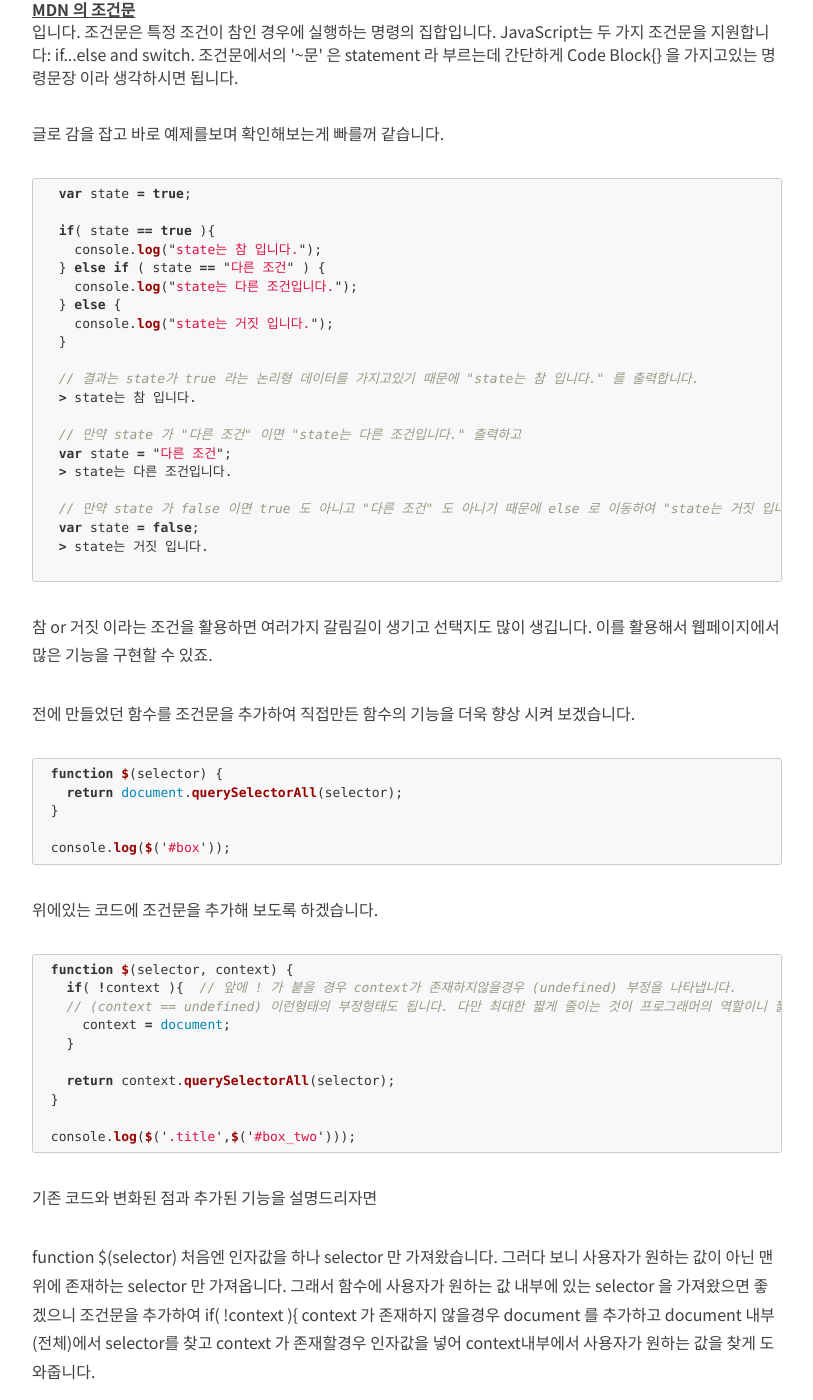
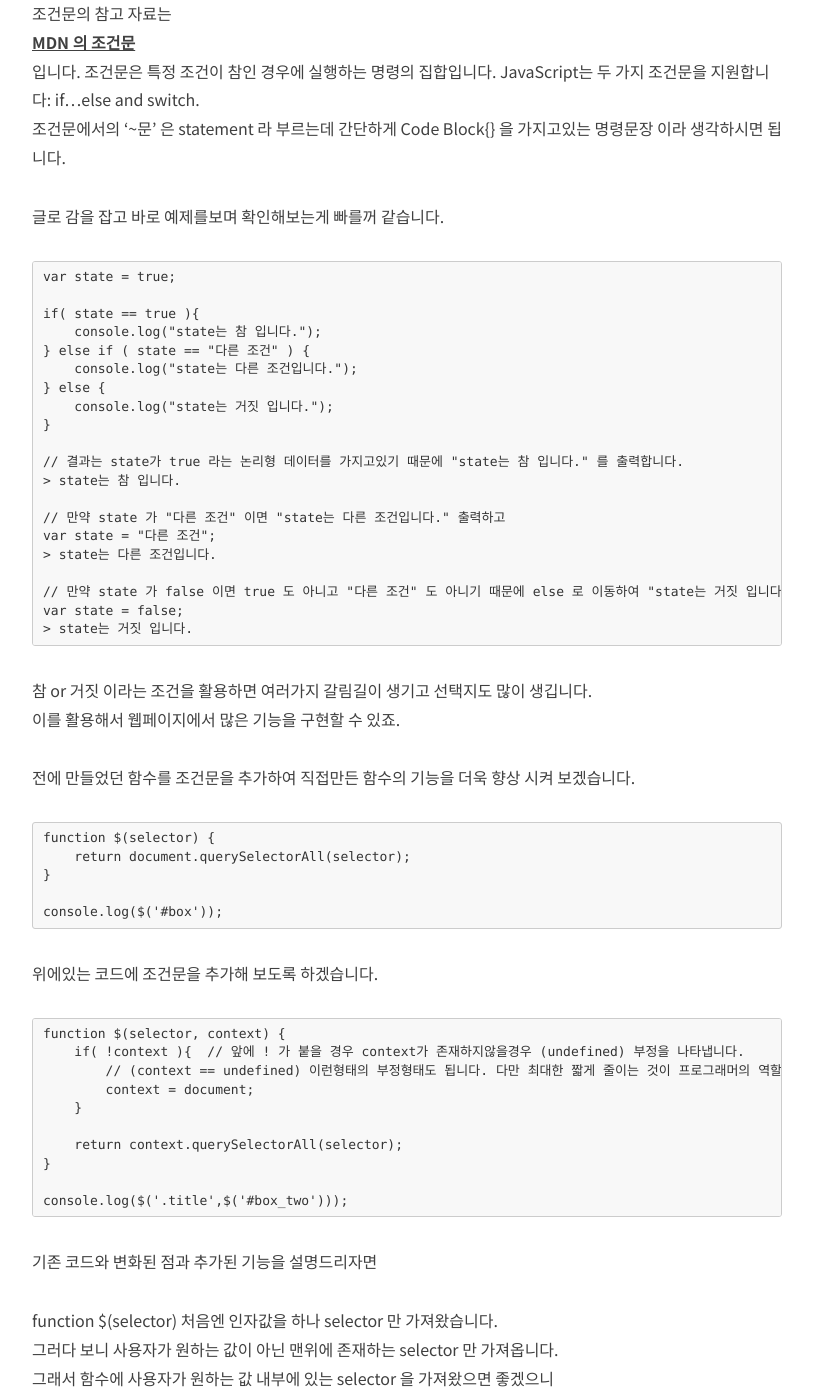
Before and after one commit to alalstjr/alalstjr.github.io.back, a Jekyll site: the page built from _posts/2018-09-02-JavaScript 조건문과 연산자의 종류.md, in a window 1280 px wide and 1400 px high, scrolled down 480 px. Shown: the whole window, without its empty margins (233-1046 px from the left). Built offline with Jekyll 4.4.1, drawn with Linux system fonts in a browser that asks for light colours; nearby versions of some CDN libraries; formulas are drawn with MathJax 3; comment, search, counter and statistics services are not loaded; some of the changed text lies outside the part shown.

```diff
--- a/_posts/2018-09-02-JavaScript 조건문과 연산자의 종류.md
+++ b/_posts/2018-09-02-JavaScript 조건문과 연산자의 종류.md
@@ -2,286 +2,295 @@
 layout:     post
 title:      Javascript의 조건문과 연산자의 종류
 author:     쭌프로
-tags: 		  JavaScript
+tags:       JavaScript
 subtitle:   JavaScript 공부 노트
 category:   JavaScript
 ---
 <!-- Start Writing Below in Markdown -->
 
-JavaScript의 조건문
+## JavaScript의 조건문
 
-<div class="pro-txt">
-조건문의 참고 자료는 <a href="https://developer.mozilla.org/ko/docs/Web/JavaScript/Guide/Control_flow_and_error_handling#%EC%A1%B0%EA%B1%B4%EB%AC%B8" target="_blank">MDN 의 조건문</a> 입니다.
-조건문은 특정 조건이 참인 경우에 실행하는 명령의 집합입니다. JavaScript는 두 가지 조건문을 지원합니다: if...else and switch.
+조건문의 참고 자료는 [MDN 의 조건문](https://developer.mozilla.org/ko/docs/Web/JavaScript/Guide/Control_flow_and_error_handling#%EC%A1%B0%EA%B1%B4%EB%AC%B8){:target="_blank"} 입니다.
+조건문은 특정 조건이 참인 경우에 실행하는 명령의 집합입니다. JavaScript는 두 가지 조건문을 지원합니다: if...else and switch. <br/>
 조건문에서의 '~문' 은 statement 라 부르는데 간단하게 Code Block{} 을 가지고있는 명령문장 이라 생각하시면 됩니다.
-</div>
 
 글로 감을 잡고 바로 예제를보며 확인해보는게 빠를꺼 같습니다.
 
-{% highlight javascript %}
-  var state = true;
+~~~
+var state = true;
 
-  if( state == true ){
+if( state == true ){
     console.log("state는 참 입니다.");
-  } else if ( state == "다른 조건" ) {
+} else if ( state == "다른 조건" ) {
     console.log("state는 다른 조건입니다.");
-  } else {
+} else {
     console.log("state는 거짓 입니다.");
-  }
+}
 
-  // 결과는 state가 true 라는 논리형 데이터를 가지고있기 때문에 "state는 참 입니다." 를 출력합니다.
-  > state는 참 입니다.
+// 결과는 state가 true 라는 논리형 데이터를 가지고있기 때문에 "state는 참 입니다." 를 출력합니다.
+> state는 참 입니다.
 
-  // 만약 state 가 "다른 조건" 이면 "state는 다른 조건입니다." 출력하고
-  var state = "다른 조건";
-  > state는 다른 조건입니다.
+// 만약 state 가 "다른 조건" 이면 "state는 다른 조건입니다." 출력하고
+var state = "다른 조건";
+> state는 다른 조건입니다.
 
-  // 만약 state 가 false 이면 true 도 아니고 "다른 조건" 도 아니기 때문에 else 로 이동하여 "state는 거짓 입니다." 를 출력합니다.
-  var state = false;
-  > state는 거짓 입니다.
+// 만약 state 가 false 이면 true 도 아니고 "다른 조건" 도 아니기 때문에 else 로 이동하여 "state는 거짓 입니다." 를 출력합니다.
+var state = false;
+> state는 거짓 입니다.
+~~~
 
-{% endhighlight %}
-
-참 or 거짓 이라는 조건을 활용하면 여러가지 갈림길이 생기고 선택지도 많이 생깁니다.
+참 or 거짓 이라는 조건을 활용하면 여러가지 갈림길이 생기고 선택지도 많이 생깁니다. <br/>
 이를 활용해서 웹페이지에서 많은 기능을 구현할 수 있죠.
 
 전에 만들었던 함수를 조건문을 추가하여 직접만든 함수의 기능을 더욱 향상 시켜 보겠습니다.
-{% highlight javascript %}
- function $(selector) {
-   return document.querySelectorAll(selector);
- }
 
- console.log($('#box'));
-{% endhighlight %}
+~~~
+function $(selector) {
+    return document.querySelectorAll(selector);
+}
+
+console.log($('#box'));
+~~~
 
 위에있는 코드에 조건문을 추가해 보도록 하겠습니다.
 
-{% highlight javascript %}
- function $(selector, context) {
-   if( !context ){  // 앞에 ! 가 붙을 경우 context가 존재하지않을경우 (undefined) 부정을 나타냅니다.
-   // (context == undefined) 이런형태의 부정형태도 됩니다. 다만 최대한 짧게 줄이는 것이 프로그래머의 역할이니 짧게 쓰도록 하겠습니다.
-     context = document;
-   }
+~~~
+function $(selector, context) {
+    if( !context ){  // 앞에 ! 가 붙을 경우 context가 존재하지않을경우 (undefined) 부정을 나타냅니다.
+        // (context == undefined) 이런형태의 부정형태도 됩니다. 다만 최대한 짧게 줄이는 것이 프로그래머의 역할이니 짧게 쓰도록 하겠습니다.
+        context = document;
+    }
 
-   return context.querySelectorAll(selector);
- }
+    return context.querySelectorAll(selector);
+}
 
- console.log($('.title',$('#box_two')));
-{% endhighlight %}
+console.log($('.title',$('#box_two')));
+~~~
 
 기존 코드와 변화된 점과 추가된 기능을 설명드리자면
 
-function $(selector) 처음엔 인자값을 하나 selector 만 가져왔습니다.
-그러다 보니 사용자가 원하는 값이 아닌 맨위에 존재하는 selector 만 가져옵니다.
-그래서 함수에 사용자가 원하는 값 내부에 있는 selector 을 가져왔으면 좋겠으니
-조건문을 추가하여
-if( !context ){ context 가 존재하지 않을경우 document 를 추가하고 document 내부(전체)에서 selector를 찾고
+function $(selector) 처음엔 인자값을 하나 selector 만 가져왔습니다. <br/>
+그러다 보니 사용자가 원하는 값이 아닌 맨위에 존재하는 selector 만 가져옵니다. <br/>
+그래서 함수에 사용자가 원하는 값 내부에 있는 selector 을 가져왔으면 좋겠으니 <br/>
+조건문을 추가하여  <br/>
+if( !context ){ context 가 존재하지 않을경우 document 를 추가하고 document 내부(전체)에서 selector를 찾고 <br/>
 context 가 존재할경우 인자값을 넣어 context내부에서 사용자가 원하는 값을 찾게 도와줍니다.
 
 제가 쓴글로는 이해가 어려울 수 있으니 바로 예제를 보여드리겠습니다.
 
-{% highlight javascript %}
-  //HTML
-  <div id="box">
+~~~
+//HTML
+<div id="box">
     <div class="title">안녕하세요. MIN SEOK 블로그입니다.</div>
     <span>댓글로 응원의 한마디 작성해주세요!</span>
-  </div>
-  <div id="box_two">
+</div>
+<div id="box_two">
     <div class="title">이쪽 타이틀을 불러오고 싶어요.</div>
-  </div>
-{% endhighlight %}
+</div>
+~~~
 
-사용자는 id가 box_two 인 div 안에있는 class명이 title 인 div 를 가져오고 싶어합니다.
+사용자는 id가 box_two 인 div 안에있는 class명이 title 인 div 를 가져오고 싶어합니다. <br/>
+사용자는 기존에 만든 사용자 함수 를 이용해 불러왔습니다.
 
-사용자는 기존에 만든 사용자 함수 를 이용해 불러왔습니다.
-{% highlight javascript %}
- function $(selector) {
-   return document.querySelectorAll(selector);
- }
- console.log($('.title'));
- > <div class="title">안녕하세요. MIN SEOK 블로그입니다.</div>
-{% endhighlight %}
+~~~
+function $(selector) {
+    return document.querySelectorAll(selector);
+}
 
-하지만 값은 첫번째 title 을 불러옵니다.
-그 이유는 매개변수 return값이 document 로 되어있어서 전체를 찾아 불러왔기 때문입니다.
-document 맨위부터 차례로 내려가다보니 box_two 보다 위에있는 box 내부의 title을 불러왔기 때문입니다.
+console.log($('.title'));
+> <div class="title">안녕하세요. MIN SEOK 블로그입니다.</div>
+~~~
+
+하지만 값은 첫번째 title 을 불러옵니다.  <br/>
+그 이유는 매개변수 return값이 document 로 되어있어서 전체를 찾아 불러왔기 때문입니다. <br/>
+document 맨위부터 차례로 내려가다보니 box_two 보다 위에있는 box 내부의 title을 불러왔기 때문입니다. <br/>
 이 문제를 해결하기 위해 조건문을 추가하여 사용자가 직접 지정해주도록 해주었습니다.
 
-{% highlight javascript %}
- function $(selector, context) {
-   if( !context ){
-     context = document;
-   }
+~~~
+function $(selector, context) {
+    if( !context ){
+        context = document;
+    }
 
-   return context.querySelectorAll(selector);
- }
+    return context.querySelectorAll(selector);
+}
 
- console.log($('.title',$('#box_two')));
+console.log($('.title',$('#box_two')));
 
- > <div class="title">이쪽 타이틀을 불러오고 싶어요.</div>
-{% endhighlight %}
+> <div class="title">이쪽 타이틀을 불러오고 싶어요.</div>
+~~~
 
-$('.title',$('#box_two')) #box_two 내부에있는 .title 값을 가져와라
-만약에 $('.title') 전달 인자 값에 context가 없다면 document를 추가하여 문서 전체에서 찾아와라
+$('.title',$('#box_two')) #box_two 내부에있는 .title 값을 가져와라 <br/>
+만약에 $('.title') 전달 인자 값에 context가 없다면 document를 추가하여 문서 전체에서 찾아와라 <br/>
 라는 조건문을 추가하였습니다.
 
-<div class="box">
-  <div class="small-title">비교연산자 와 논리연산자의 조건문</div>
-  <br/>
-  <div class="small-title">비교연산자</div>
-  <div class="pro-txt">
-    <p>비교 연산자는 피연산자들을 비교하고 비교에 따라 논리 값을 반환합니다. 피연산자들은 숫자, 문자열, 논리형, 객체 를 사용할 수 있습니다. 문자열은 유니코드 값을 사용하여 표준 사전순서를 기반으로 비교합니다. 만약 두 피연산자가 다른 형태일 경우,자바스크립트는 대부분 비교를 위해 피연산자를 적절한 타입으로 변환합니다. 이런 행동은 보통 숫자로 피연산자를 숫자로 비교하는 형태로 나타납니다. 형태를 바꾸기의 유일한 예외는 엄격한 비교를 수행하는 === 과 !== 연산이 관련되는 경우입니다.</p>
-    <a href="https://developer.mozilla.org/ko/docs/Web/JavaScript/Guide/Expressions_and_Operators" target="_balnk"> - MDN 연산자</a>
-</div>
-  <div class="small-title">비교연산자의 종류</div>
+## 비교연산자 와 논리연산자의 조건문
 
-  <p>글로 보는것보다 바로 예제를 통해 확인해보고 빠르게 이해해 보도록 하겠습니다.</p>
+### 비교연산자
 
-  <div class="small-title">같은 (==) : 피연산자들이 같으면 참을 반환</div>
-  {% highlight javascript %}
-    if( 10 == 10 ){
-      console.log(true);
-      // 숫자형 데이터인 10 와 10 이 '같으면' true를 출력해라!
-    }
-    > true
-    // 숫자형인 10이 둘다 '같기때문에' true를 출력합니다.
-   {% endhighlight %}
+비교 연산자는 피연산자들을 비교하고 비교에 따라 논리 값을 반환합니다. 피연산자들은 숫자, 문자열, 논리형, 객체 를 사용할 수 있습니다. 문자열은 유니코드 값을 사용하여 표준 사전순서를 기반으로 비교합니다. 만약 두 피연산자가 다른 형태일 경우,자바스크립트는 대부분 비교를 위해 피연산자를 적절한 타입으로 변환합니다. 이런 행동은 보통 숫자로 피연산자를 숫자로 비교하는 형태로 나타납니다. 형태를 바꾸기의 유일한 예외는 엄격한 비교를 수행하는 === 과 !== 연산이 관련되는 경우입니다. <br/>
+[MDN 연산자](https://developer.mozilla.org/ko/docs/Web/JavaScript/Guide/Expressions_and_Operators){:target="_blank"}
 
-   <div class="small-title">다른 (!=) : 피연산자들이 다르면 참을 반환</div>
-   {% highlight javascript %}
-    if( 10 != 10 ){
-      console.log(true);
-      // 문자형 데이터인 10 와 10 이 '같지않으면' true를 출력해라!
-    }
-    >
-    // 숫자형인 데이터인 10 와 10이 '같기때문에' 아무것도 출력하지 않습니다.
-  {% endhighlight %}
-  </div>
-  <div class="box">
-  <p>하지만 저희는 == 와 != 는 되도록이면 쓰지않는것을 습관화 해야합니다.</p>
-  <p>왜 쓰면 안되는지 예제를 통해 같이 확인해 보겠습니다.</p>
-  {% highlight javascript %}
-    if( 10 == '10' ){
-      console.log(true);
-      // 숫자형 데이터인 10 와 문자형인 데이터인 10 이 '같으면' true를 출력해라!
-    }
-    > true
-  {% endhighlight %}
+### 비교연산자의 종류
 
-  <p>자바스크립트의 동적형 언어이기 때문에 조건문에서 자동으로 형을 바꾸어 주기 때문입니다.</p>
-  <p>섬세한 코딩작업에 상황에 따라 자유자제로 바뀐다면 어느순간 코드는 망가지고 디버깅 하기가 힘들어 질것입니다.</p>
-  <p>코딩작업은 정리정돈처럼 잘 정리하고 규칙있게 작성하는것이 중요하다고 생각합니다.(Min 의 개인적인 생각..)</p>
-  <p>그래서 우리는 그냥 '같다' 가 아닌 '절대로 같다' 를 사용해서 코드를 처음부터 탄탄하게 만들어</p>
-  <p>나가야 한다고 생각합니다. 저만이 아닌 팀원들과 다른이를 위해서 입니다.</p>
+글로 보는것보다 바로 예제를 통해 확인해보고 빠르게 이해해 보도록 하겠습니다.
 
-  <p>바로 예제를 통해 확인해 보도록 하겠습니다.</p>
+### 같은 (==) : 피연산자들이 같으면 참을 반환
 
-  <p>하지만 저희는 == 와 != 는 되도록이면 쓰지않는것을 습관화 해야합니다.</p>
-  <p>왜 쓰면 안되는지 예제를 통해 같이 확인해 보겠습니다.</p>
+~~~
+if( 10 == 10 ){
+    console.log(true);
+    // 숫자형 데이터인 10 와 10 이 '같으면' true를 출력해라!
+}
 
-  <div class="small-title">엄격하게 같음 (===) : 피연산자들이 피연산자들하고 같은 형태이면 참을 반환</div>
-  {% highlight javascript %}
-    if( 10 === '10' ){
-      console.log(true);
-      // 숫자형 데이터인 10 와 문자형인 데이터인 10 이 '절대 같으면' true를 출력해라!
-    }
-    >
-    // 숫자형인 데이터인 10 와 10이 '데이터 형이 다르기 때문에' 아무것도 출력하지 않습니다.
-  {% endhighlight %}
+> true
+// 숫자형인 10이 둘다 '같기때문에' true를 출력합니다.
+~~~
 
-  <div class="small-title">엄격하게 다름 (!==) : 피연산자들이 다르거나 형태가 다름</div>
-  {% highlight javascript %}
-    if( 10 !== '10' ){
-      console.log(true);
-      // 숫자형 데이터인 10 와 문자형인 데이터인 10 이 '절대 같으면' true를 출력해라!
-    }
-    > true
-    // 숫자형인 데이터인 10 와 10이 '데이터 형이 같기 때문에' true를 출력합니다.
-  {% endhighlight %}
+### 다른 (!=) : 피연산자들이 다르면 참을 반환
 
-  <div class="small-title">~ 보다 큰 (>) : 왼쪽의 피연산자 보다 오른쪽의 피연산자가 크면 참을 반환</div>
-  {% highlight javascript %}
-  if(10 > 100){
+~~~
+if( 10 != 10 ){
     console.log(true);
-  }
-  >
-  // 오른쪽이 더 크기때문에 조건이 틀려 아무것도 출력하지 않습니다.
-  {% endhighlight %}
+    // 문자형 데이터인 10 와 10 이 '같지않으면' true를 출력해라!
+}
+>
+// 숫자형인 데이터인 10 와 10이 '같기때문에' 아무것도 출력하지 않습니다.
+~~~
 
-  <div class="small-title">~ 보다 크거나 같음 (>=) : 왼쪽의 피연산자 보다 오른쪽의 피연산자가 크거나 같으면 참을 반환</div>
-  {% highlight javascript %}
-  if(10 >= 100){
+하지만 저희는 == 와 != 는 되도록이면 쓰지않는것을 습관화 해야합니다. <br/>
+왜 쓰면 안되는지 예제를 통해 같이 확인해 보겠습니다.
+
+~~~
+if( 10 == '10' ){
     console.log(true);
-  }
-  >
-  // 오른쪽이 더 크고 같지않기 때문에 조건이 틀려 아무것도 출력하지 않습니다.
-  {% endhighlight %}
+    // 숫자형 데이터인 10 와 문자형인 데이터인 10 이 '같으면' true를 출력해라!
+}
+> true
+~~~
 
-  <div class="small-title">~ 보다 작은 (<) : 왼쪽의 피연산자 보다 오른쪽의 피연산자가 작으면 참을 반환</div>
-  {% highlight javascript %}
-  if(10 < 100){
+자바스크립트의 동적형 언어이기 때문에 조건문에서 자동으로 형을 바꾸어 주기 때문입니다. <br/>
+섬세한 코딩작업에 상황에 따라 자유자제로 바뀐다면 어느순간 코드는 망가지고 디버깅 하기가 힘들어 질것입니다. <br/>
+코딩작업은 정리정돈처럼 잘 정리하고 규칙있게 작성하는것이 중요하다고 생각합니다.(Min 의 개인적인 생각..) <br/>
+그래서 우리는 그냥 '같다' 가 아닌 '절대로 같다' 를 사용해서 코드를 처음부터 탄탄하게 만들어 <br/>
+나가야 한다고 생각합니다. 저만이 아닌 팀원들과 다른이를 위해서 입니다.
+
+바로 예제를 통해 확인해 보도록 하겠습니다.
+
+하지만 저희는 == 와 != 는 되도록이면 쓰지않는것을 습관화 해야합니다. <br/>
+왜 쓰면 안되는지 예제를 통해 같이 확인해 보겠습니다.
+
+### 엄격하게 같음 (===) : 피연산자들이 피연산자들하고 같은 형태이면 참을 반환
+
+~~~
+if( 10 === '10' ){
     console.log(true);
-  }
-  > true
-  // 오른쪽이 더 크기때문에 조건이 맞아 true를 출력합니다.
-  {% endhighlight %}
+    // 숫자형 데이터인 10 와 문자형인 데이터인 10 이 '절대 같으면' true를 출력해라!
+}
+>
+// 숫자형인 데이터인 10 와 10이 '데이터 형이 다르기 때문에' 아무것도 출력하지 않습니다.
+~~~
 
-  <div class="small-title">~ 보다 작거나 같음 (<=) : 왼쪽의 피연산자 보다 오른쪽의 피연산자가 작거나 같으면 참을 반환</div>
-  {% highlight javascript %}
-  if(10 <= 10){
+### 엄격하게 다름 (!==) : 피연산자들이 다르거나 형태가 다름
+
+~~~
+if( 10 !== '10' ){
     console.log(true);
-  }
-  > ture
-  // 왼쪽보다 오른쪽이 더 크거나 작지않지만 값이 같기때문에 true를 출력합니다.
-  {% endhighlight %}
-</div>
+    // 숫자형 데이터인 10 와 문자형인 데이터인 10 이 '절대 같으면' true를 출력해라!
+}
+> true
+// 숫자형인 데이터인 10 와 10이 '데이터 형이 같기 때문에' true를 출력합니다.
+~~~
 
-<div class="box">
-  <div class="small-title">논리 연산자</div>
+### ~ 보다 큰 (>) : 왼쪽의 피연산자 보다 오른쪽의 피연산자가 크면 참을 반환
 
-  <div class="small-title">AND -> &&</div>
-  <p>A 그리고 B => A && B 라고 작성해야합니다.</p>
-  <p>좀더 보기 쉽게 표현한다면 => true && true</p>
-  <p>A 도 참 이고 B도 참 이여야 한다.</p>
+~~~
+if(10 > 100){
+    console.log(true);
+}
+>
+// 오른쪽이 더 크기때문에 조건이 틀려 아무것도 출력하지 않습니다.
+~~~
 
-  <div class="small-title">OR -> ||</div>
-  <p>A 또는 B => A || B 하고 작성해야합니다. (Backspace 아래 하이픈기호입니다.)</p>
-  <p>이것 또한 => true || False</p>
-  <p>A 와 B 중에 하나라도 해당된다면 참이다.</p>
+### ~ 보다 크거나 같음 (>=) : 왼쪽의 피연산자 보다 오른쪽의 피연산자가 크거나 같으면 참을 반환
 
-  <div class="small-title">NOT -> !</div>
-  <p>이전 시간에 많이 봐왔기에 따로 예제는 적지 않겠습니다.</p>
-  <p>부정 연산자입니다.</p>
+~~~
+if(10 >= 100){
+    console.log(true);
+}
+>
+// 오른쪽이 더 크고 같지않기 때문에 조건이 틀려 아무것도 출력하지 않습니다.
+~~~
 
-   <div class="small-title">typeof 데이터형을 알려주는 연산자</div>
-   {% highlight javascript %}
-   typeof 5
-   > number
+### ~ 보다 작은 (<) : 왼쪽의 피연산자 보다 오른쪽의 피연산자가 작으면 참을 반환
 
-   typeof '글자'
-   > string
+~~~
+if(10 < 100){
+    console.log(true);
+}
+> true
+// 오른쪽이 더 크기때문에 조건이 맞아 true를 출력합니다.
+~~~
 
-   typeof false
-   > boolean
+### ~ 보다 작거나 같음 (<=) : 왼쪽의 피연산자 보다 오른쪽의 피연산자가 작거나 같으면 참을 반환
 
-   typeof function(){}
-   > function
+~~~
+if(10 <= 10){
+    console.log(true);
+}
+> ture
+// 왼쪽보다 오른쪽이 더 크거나 작지않지만 값이 같기때문에 true를 출력합니다.
+~~~
 
-   typeof object
-   > undefined
 
-   typeof {}
-   > object
+### 논리 연산자
 
-   typeof []
-   > object
-   // typeof 에 [] 는 배열이지만 출력은 object를 출력하는 오류가 발생합니다.
-   // 이를 해결하기 위해서 배열만큼은 Array.isArray([]) 를 활용합니다.
+### AND -> &&
 
-   typeof null
-   > object
-   // null 또한 object 를 출력하는 오류가 발생합니다.
+A 그리고 B => A && B 라고 작성해야합니다. <br/>
+좀더 보기 쉽게 표현한다면 => true && true <br/>
+A 도 참 이고 B도 참 이여야 한다.
 
-   typeof 에는 이렇게 array 와 null 값을 올바르게 반환하지 못하는 특징이 있습니다.
-   {% endhighlight %}
-</div>
+### OR -> ||
+
+A 또는 B => A || B 하고 작성해야합니다. (Backspace 아래 하이픈기호입니다.) <br/>
+이것 또한 => true || False <br/>
+A 와 B 중에 하나라도 해당된다면 참이다.
+
+### NOT -> !
+
+이전 시간에 많이 봐왔기에 따로 예제는 적지 않겠습니다. <br/>
+부정 연산자입니다.
+
+### typeof 데이터형을 알려주는 연산자
+
+~~~
+typeof 5
+> number
+
+typeof '글자'
+> string
+
+typeof false
+> boolean
+
+typeof function(){}
+> function
+
+typeof object
+> undefined
+
+typeof {}
+> object
+
+typeof []
+> object
+// typeof 에 [] 는 배열이지만 출력은 object를 출력하는 오류가 발생합니다.
+// 이를 해결하기 위해서 배열만큼은 Array.isArray([]) 를 활용합니다.
+
+typeof null
+> object
+// null 또한 object 를 출력하는 오류가 발생합니다.
+
+typeof 에는 이렇게 array 와 null 값을 올바르게 반환하지 못하는 특징이 있습니다.
+~~~
```
Also changed, not shown: _posts/2018-09-11-Note 자바스크립트로 글자등장 효과 만들기.md (+1 -1 lines), _posts/2019-04-24-ReactJS 초기 환경 설정.md (deleted, +0 -89 lines).
